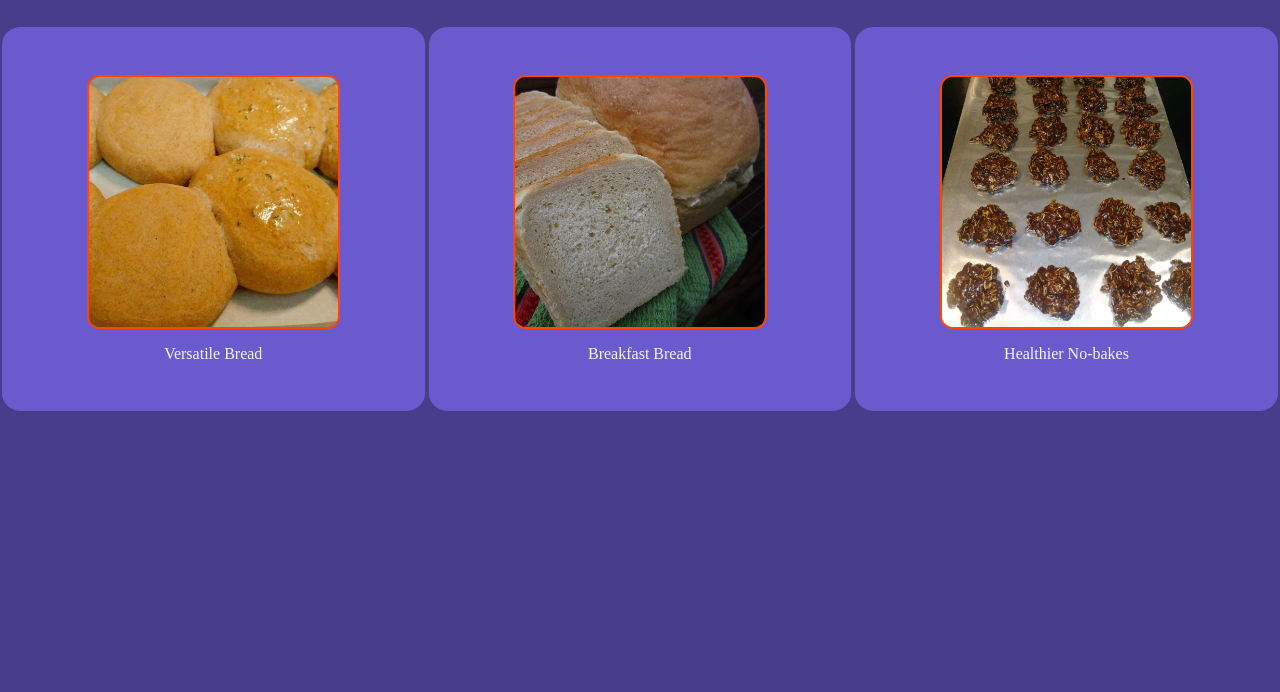
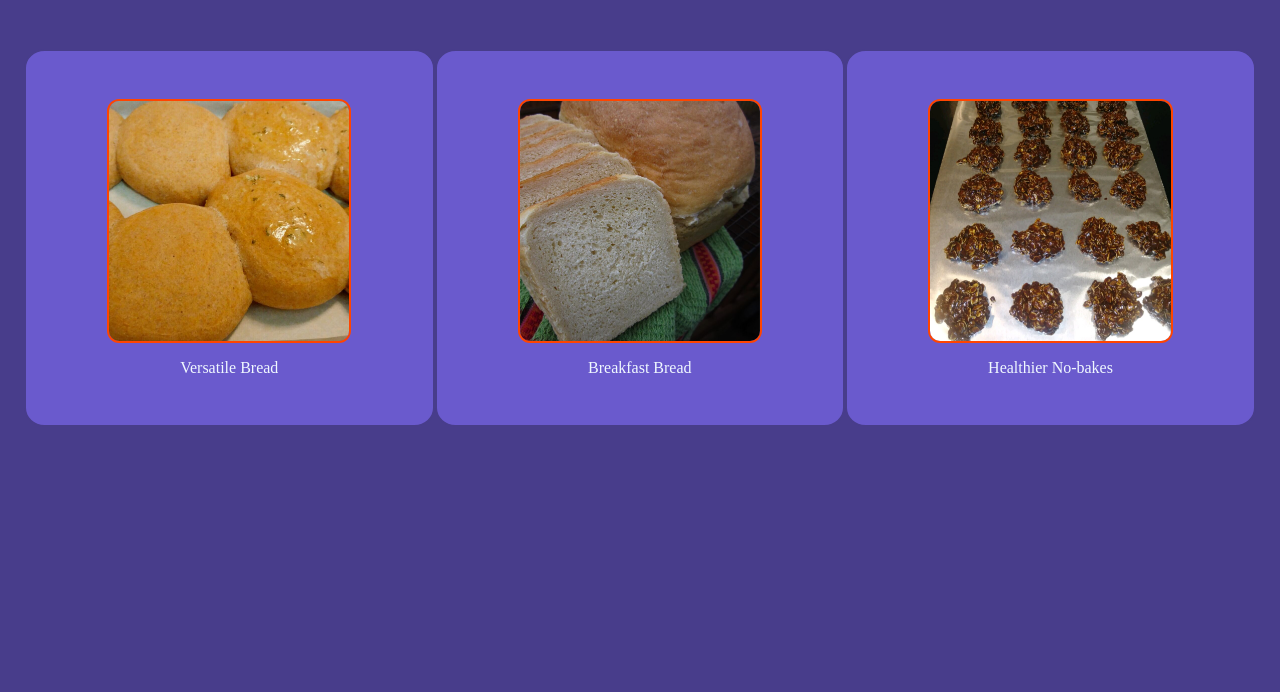
Before and after one commit to fitzchivalrymontrose/odin-recipes, a plain HTML site: page index.html in a window 1280 px wide. Shown: the part 108-800 px from the top of the page. Drawn offline with Linux system fonts and the light colour scheme.

Commit message:
Fixed padding on Homepage body.

```diff
--- a/style.css
+++ b/style.css
@@ -8,6 +8,7 @@
 
 body {
     background-color: darkslateblue;
+    padding: 1.5em;
     display: flex;
     flex-direction: column;
     width: 100vw;
```
